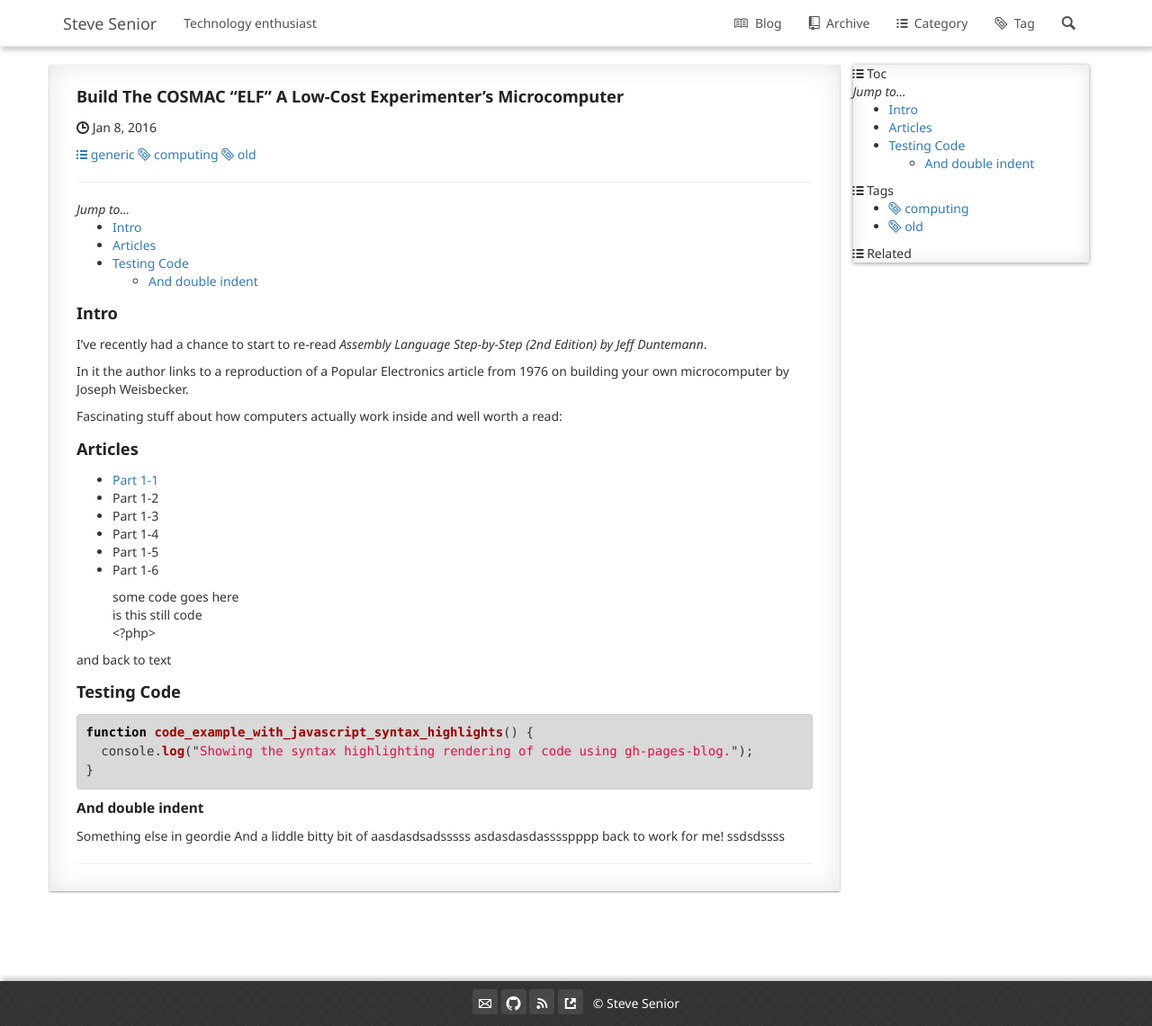
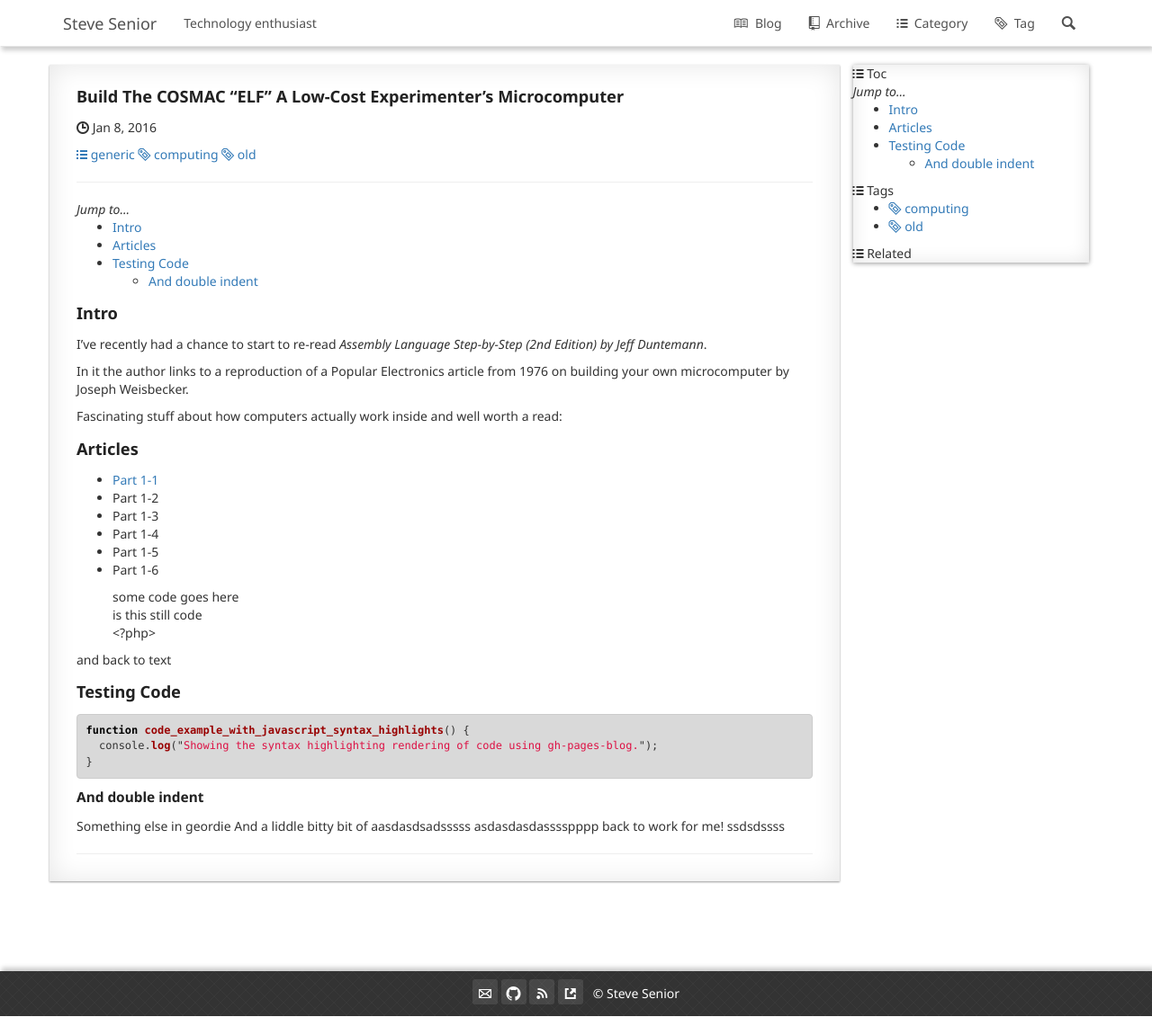
Before and after one commit to ssenior45/ssenior45.github.io, a Jekyll site: the page built from _posts/2016-01-08-your-filename.md, in a window 1280 px wide. Shown: the whole page at 90% size. Built offline with Jekyll 4.4.1, drawn with Linux system fonts in a browser that asks for light colours; nearby versions of some CDN libraries; Markdown is read by kramdown in place of the engine named in the settings; comment, search, counter and statistics services are not loaded.

Commit message:
Updated style.css

```diff
--- a/static/css/style.css
+++ b/static/css/style.css
@@ -2,6 +2,7 @@
 layout: null
 published: true
 ---
+
 
 
 @import url(https://fonts.googleapis.com/css?family=Noto+Sans:400,400italic,700italic,700);
@@ -147,8 +148,8 @@ body{
 
 code,pre{
     font-family:  "Menlo", "Monaco", "Consolas", "Courier New", "monospace", "Helvetica", "Tahoma", "Arial", sans-serif;
-  font-size: 14px;
-    line-height: 1.5;
+  font-size: 12px;
+    /*line-height: 1.5;*/
   background-color: #d9d9d9;
 }
 
```
